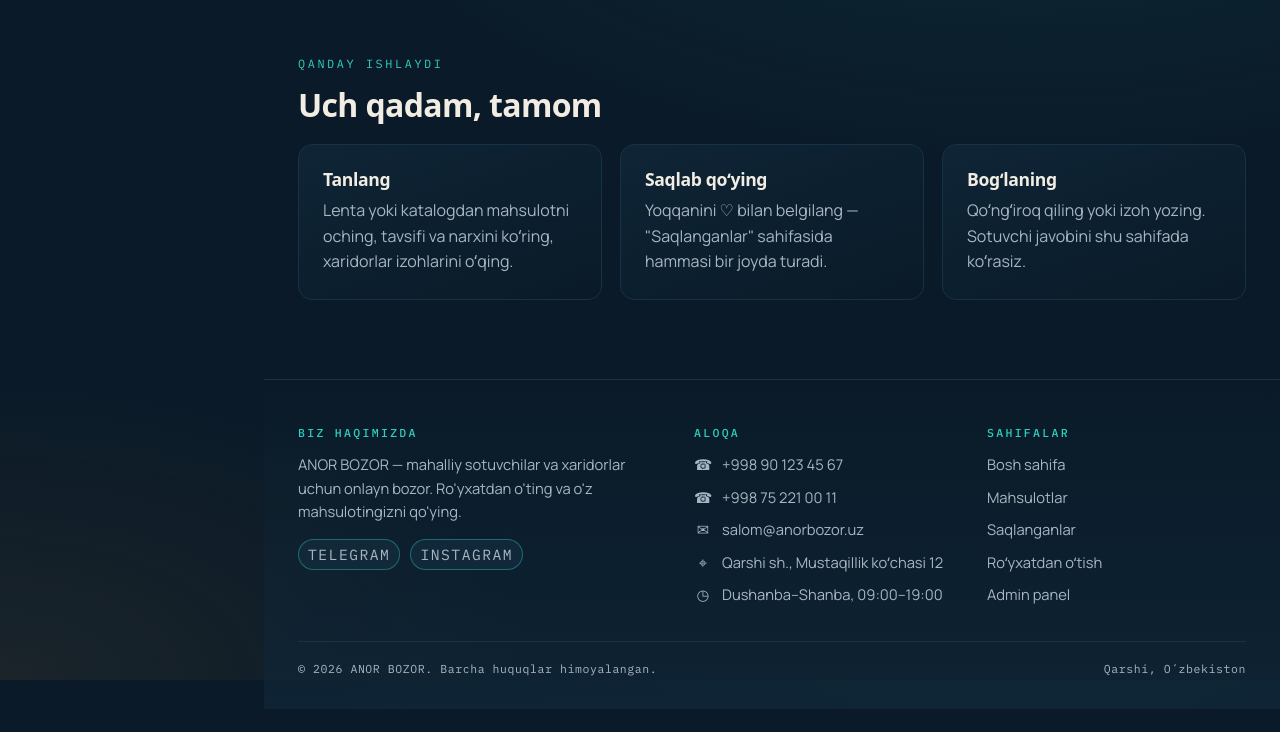
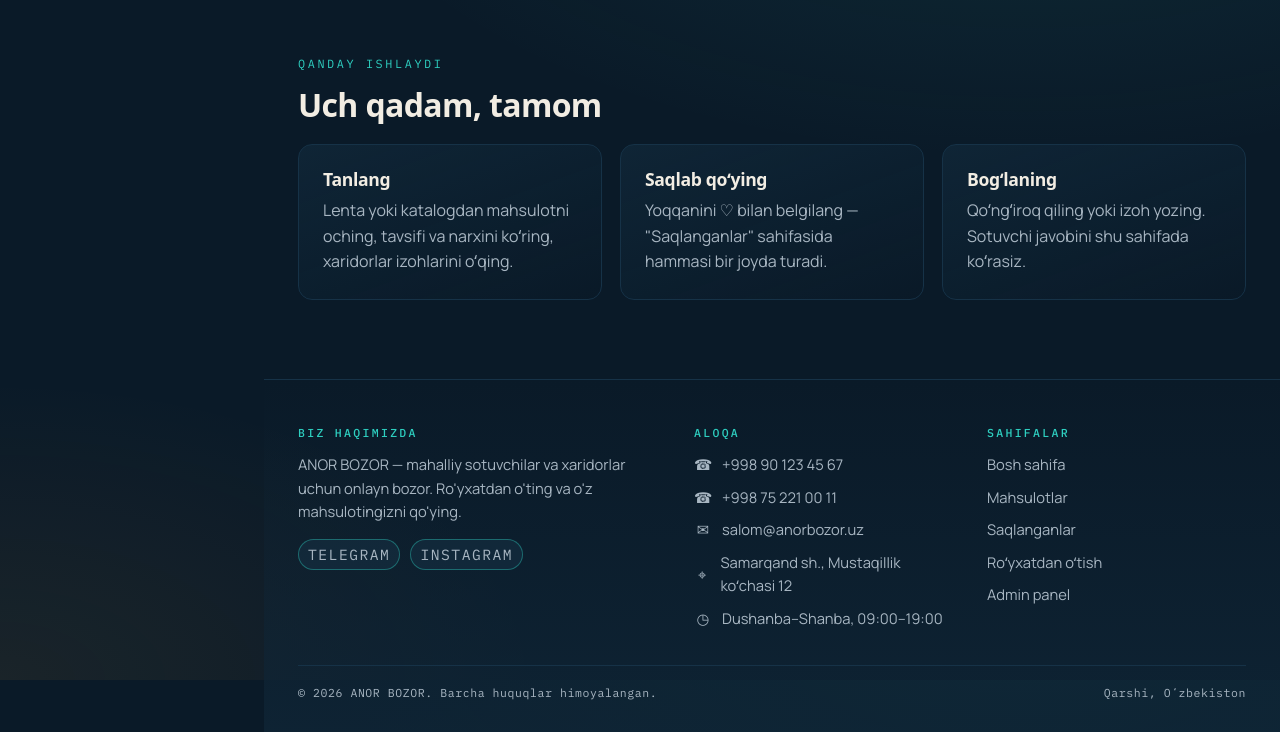
Before and after one commit to Anon1mPro/Anor-bozor, a plain HTML site: page index.html in a window 1280 px wide. Shown: the part 920-1652 px from the top of the page. Before the commit the page ends 1629 px from the top, so only its background shows below. Drawn offline with Linux system fonts and the light colour scheme; no server answers; a web font is replaced by a local one.

Commit message:
Add files via upload

```diff
--- a/js/config.js
+++ b/js/config.js
@@ -24,7 +24,7 @@ export const SAYT = {
   telefon: "+998 90 123 45 67",
   telefon2: "+998 75 221 00 11",
   email: "salom@anorbozor.uz",
-  manzil: "Qarshi sh., Mustaqillik koʻchasi 12",
+  manzil: "Samarqand sh., Mustaqillik koʻchasi 12",
   ish_vaqti: "Dushanba–Shanba, 09:00–19:00",
   telegram: "https://t.me/anorbozor",
   instagram: "https://instagram.com/anorbozor"
```
Also changed, not shown: css/animations.css (line endings or trailing spaces).
